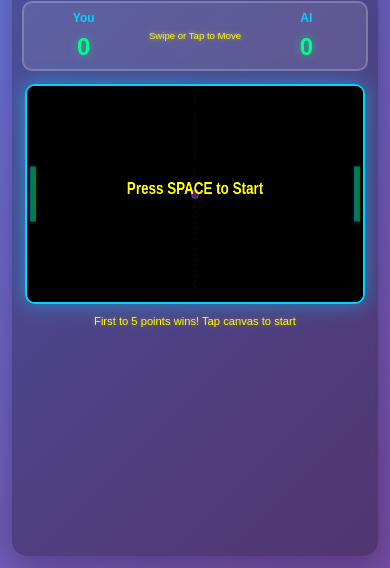
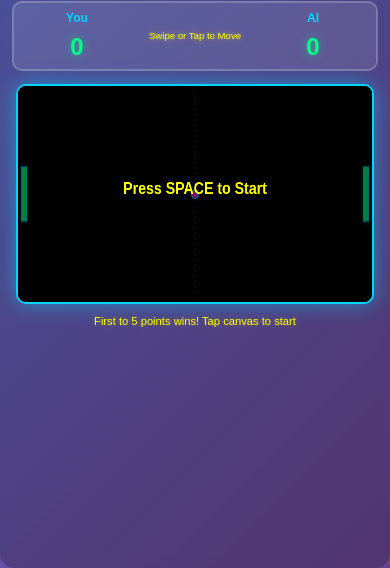
Before and after one commit to Ahmadns7/pong-game, a plain HTML site: page index.html in a window 390 px wide. Shown: the part 276-844 px from the top of the page. Drawn offline with Linux system fonts and the light colour scheme.

Commit message:
Improve mobile responsiveness for Android and iOS

```diff
--- a/style.css
+++ b/style.css
@@ -5,12 +5,16 @@
     -webkit-user-select: none;
     user-select: none;
     -webkit-touch-callout: none;
+    -webkit-tap-highlight-color: transparent;
 }
 
 html, body {
     width: 100%;
     height: 100%;
     overflow: hidden;
+    position: fixed;
+    top: 0;
+    left: 0;
 }
 
 body {
@@ -21,9 +25,8 @@
     align-items: center;
     min-height: 100vh;
     color: white;
-    position: fixed;
-    top: 0;
-    left: 0;
+    -webkit-user-select: none;
+    user-select: none;
 }
 
 .container {
@@ -110,6 +113,7 @@
     touch-action: none;
     -webkit-user-select: none;
     user-select: none;
+    -webkit-touch-callout: none;
 }
 
 .instructions {
@@ -144,9 +148,12 @@
     cursor: pointer;
     transition: all 0.2s;
     box-shadow: 0 0 15px rgba(0, 212, 255, 0.5);
-    active: scale(0.95);
     -webkit-user-select: none;
     user-select: none;
+    -webkit-touch-callout: none;
+    -webkit-appearance: none;
+    appearance: none;
+    font-weight: bold;
 }
 
 .control-btn:active {
@@ -324,12 +331,55 @@
     font-size: 16px;
 }
 
-/* Safe area for notch devices */
+/* Safe area for notch devices (iPhone, Android notch devices) */
 @supports (padding: max(0px)) {
-    body {
+    .container {
         padding-left: max(12px, env(safe-area-inset-left));
         padding-right: max(12px, env(safe-area-inset-right));
         padding-top: max(12px, env(safe-area-inset-top));
         padding-bottom: max(12px, env(safe-area-inset-bottom));
     }
 }
+
+/* iOS specific fixes */
+@supports (-webkit-touch-callout: none) {
+    body {
+        position: fixed;
+        width: 100vw;
+        height: 100vh;
+    }
+
+    .container {
+        position: fixed;
+        width: 100vw;
+        height: 100vh;
+        top: 0;
+        left: 0;
+    }
+}
+
+/* Android specific fixes */
+@media (max-device-width: 768px) {
+    body {
+        position: fixed;
+        width: 100%;
+        height: 100%;
+    }
+
+    .container {
+        position: fixed;
+        width: 100%;
+        height: 100%;
+    }
+}
+
+/* Hide URL bar and improve full-screen experience */
+body {
+    position: fixed;
+    top: 0;
+    left: 0;
+    right: 0;
+    bottom: 0;
+    width: 100vw;
+    height: 100vh;
+}
```
